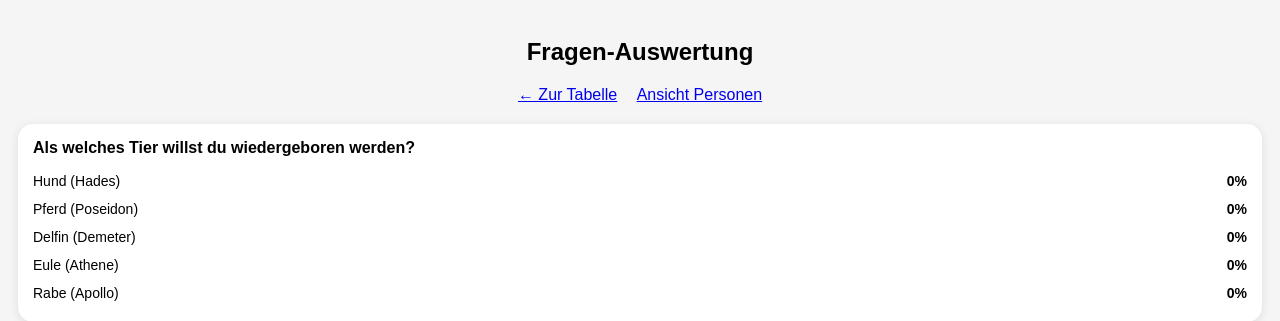
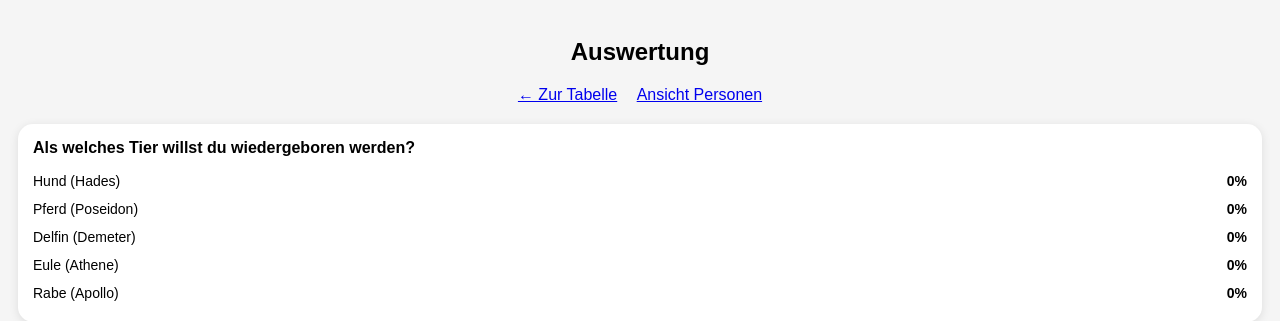
Before and after one commit to Leonie0a/fragebogen-tutwe26, a Flask app: page /admin/fragen in a window 1280 px wide. Shown: the top 321 px of the page. Run offline with Flask 3, Linux system fonts and the light colour scheme; the visitor is signed in with stand-in values (Sample User, id 1); data that the repository does not hold is empty.

Commit message:
Update admin_fragen.html
Titel: Auswertung

```diff
--- a/templates/admin_fragen.html
+++ b/templates/admin_fragen.html
@@ -43,7 +43,7 @@ h2 {
 
 <body>
 
-<h2>Fragen-Auswertung</h2>
+<h2>Auswertung</h2>
 
 <div class="back">
     <a href="/admin/dashboard">← Zur Tabelle</a>
```
